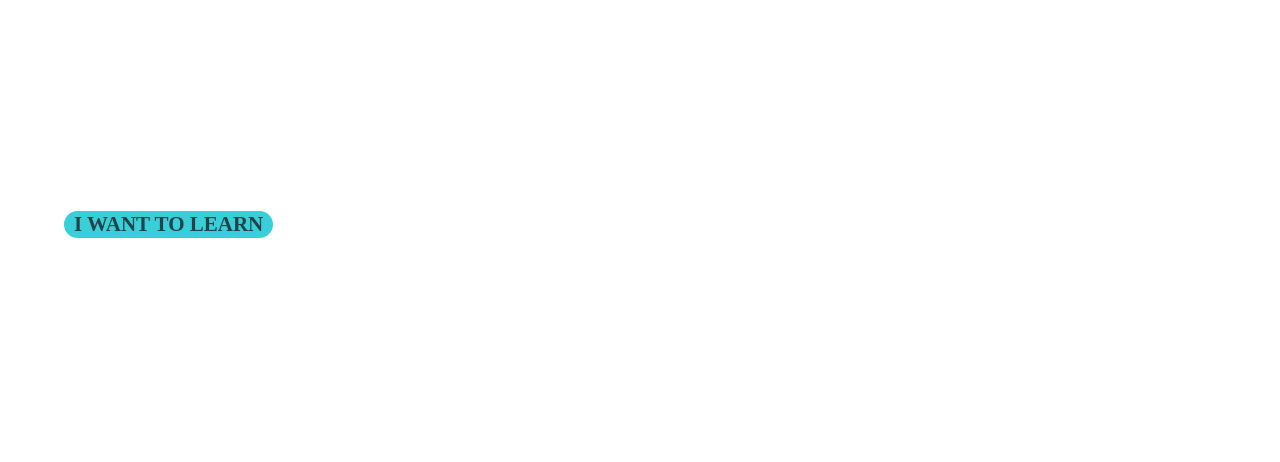
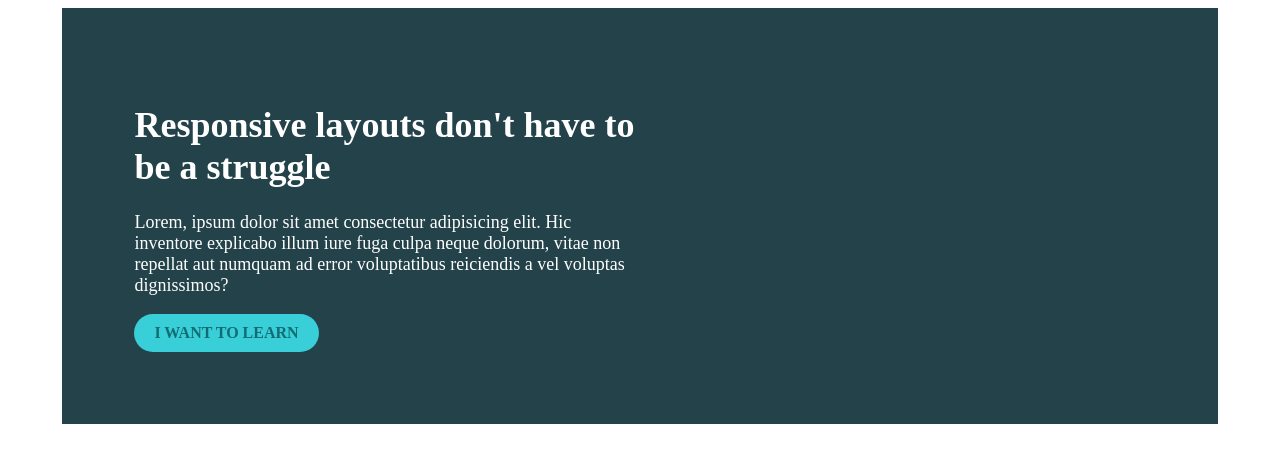
Before and after one commit to yusfate4/Challenge-3, a plain HTML site: page index.html in a window 1280 px wide. Drawn offline with Linux system fonts and the light colour scheme.

Commit message:
Update style.css

```diff
--- a/style.css
+++ b/style.css
@@ -1,46 +1,33 @@
-* {
-    box-sizing: border-box;
-  }
-
-  body {
-    margin: 0;
-    font-family: sans-serif;
-  }
-
-.intro{
-  background-color: #23424A;
-  width: 100%;
-  height: 750px;
-  padding: 30px;
-  position: relative;
-
+* { box-sizing: box-border};
+body{
+  margin: 0;
+  font-family: roboto black;
 }
 
 .container{
-  padding: 0 4rem;
-  width: 49%;
-  max-width: 750px;
-  margin-top: 0;
+  background: #23424A;
+  color: white;
+  width: 80%;
+  margin: 0 auto;
+  padding: 4em;
+  font-family: roboto regular;
+  font-size: 18px;
 }
 
 .container-1{
-  color: white;
-  font-family: Roboto black;
-
-
+  width: 50%;
 }
-
 
 .btn{
     background-color: #38cfd9;
     border-radius: 30px;
-    color: #23424a;
-    padding: .9px 10px;
+    color: #136c72;
+    padding: 10px 20px;
     text-align: center;
     text-decoration: none;
     display: inline-block;
-    font-size: 21px;
+    font-size: 16px;
     font-weight: bold;
     font-family: Roboto bold;
-    max-width: 700px;
+
   }
```
